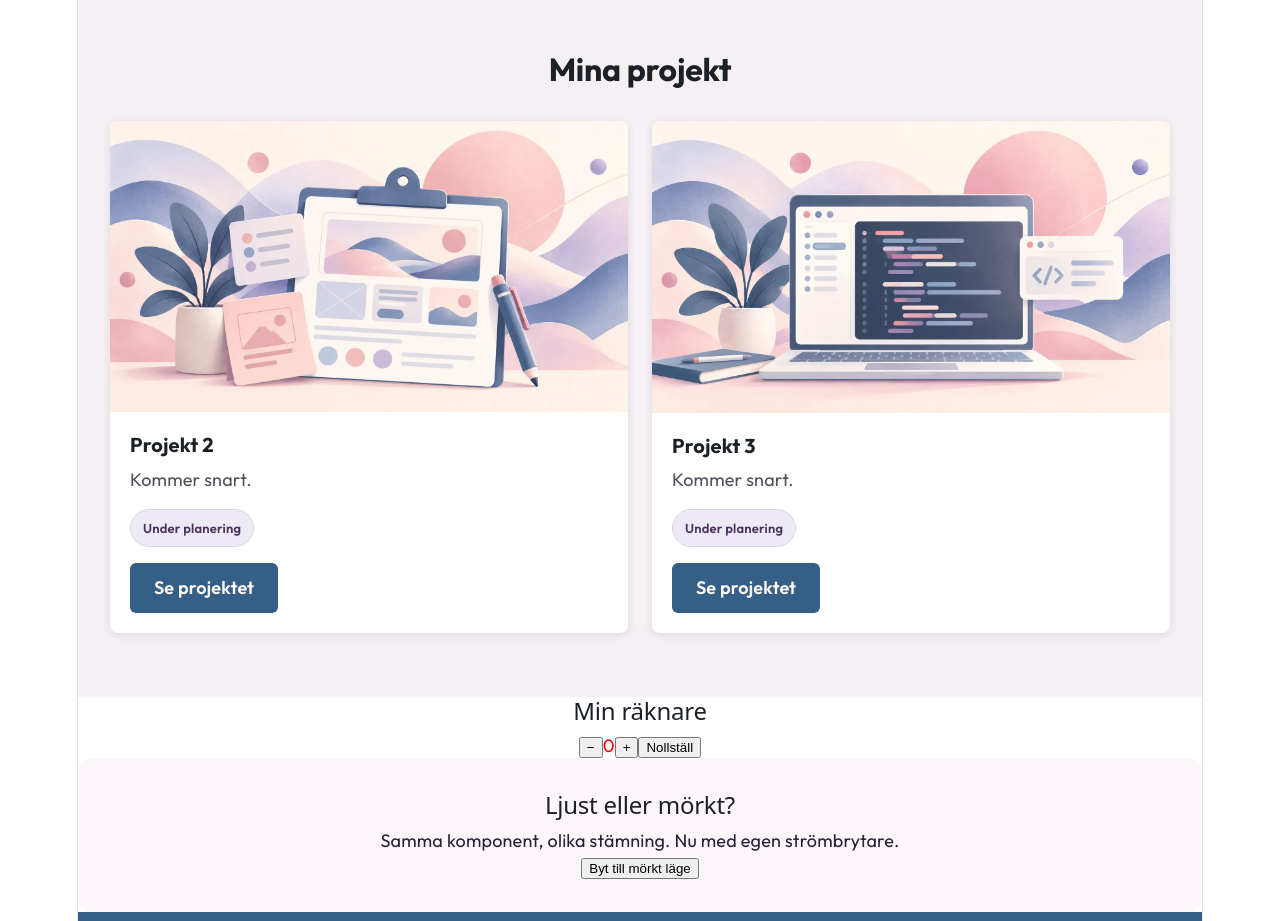
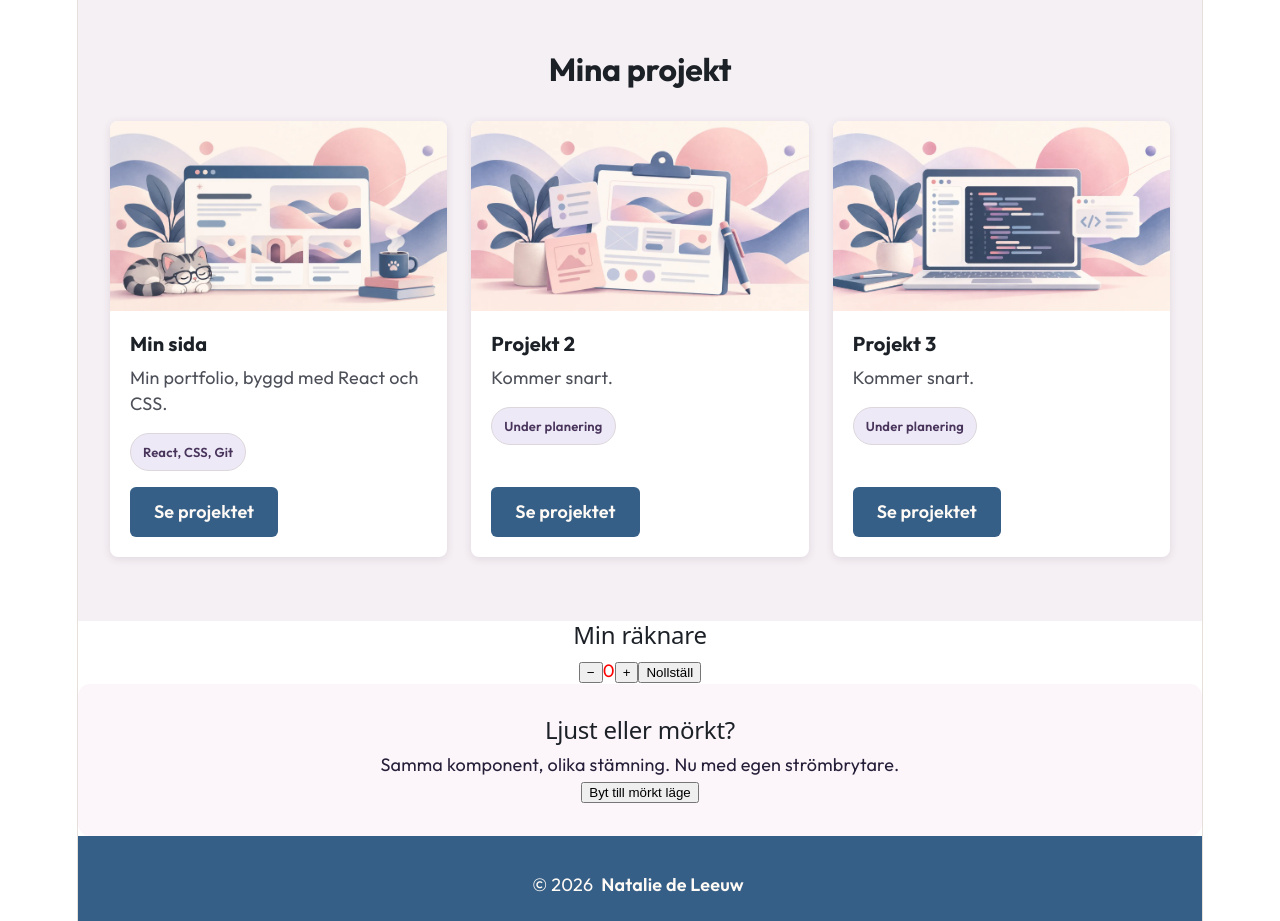
Before and after one commit to nataliedeleeuw/min-sida-experiment, a React (Vite) app: page / in a window 1280 px wide. Shown: the part 780-1701 px from the top of the page. Built offline with nearby package versions, Linux system fonts and the light colour scheme.

Commit message:
https://github.com/nataliedeleeuw/min-sida-experiment

```diff
--- a/src/components/Projekt.jsx
+++ b/src/components/Projekt.jsx
@@ -5,25 +5,11 @@
 import bild2 from "../assets/Hero 3.webp";
 import bild3 from "../assets/Hero 4.webp";
 
-const projekt = [
-
-  {
-    id: 2,
-    titel: "Projekt 2",
-    text: "Kommer snart.",
-    bild: bild2,
-    lank: "https://www.google.se",
-    teknik: "Under planering",
-  },
-  {
-    id: 3,
-    titel: "Projekt 3",
-    text: "Kommer snart.",
-    bild: bild3,
-    lank: "https://www.google.se",
-    teknik: "Under planering",
-  },
-];
+const bilder = {
+  "Hero 2.webp": bild1,
+  "Hero 3.webp": bild2,
+  "Hero 4.webp": bild3,
+};
 
 function Projekt() {
   return (
@@ -31,16 +17,16 @@
       <h2>Mina projekt</h2>
 
       <div className="projekt-lista">
-        {projekt.map((ettProjekt) => (
-        <ProjektKort
-            key={ettProjekt.id}
-            titel={ettProjekt.titel}
-            text={ettProjekt.text}
-            bild={ettProjekt.bild}
-            lank={ettProjekt.lank}
-            teknik={ettProjekt.teknik}
-        />
-))}
+        {projektLista.map((p) => (
+          <ProjektKort
+            key={p.id}
+            titel={p.titel}
+            text={p.text}
+            bild={bilder[p.bild]}
+            lank={p.lank}
+            teknik={p.teknik.join(", ")}
+          />
+        ))}
       </div>
     </section>
   );
```
